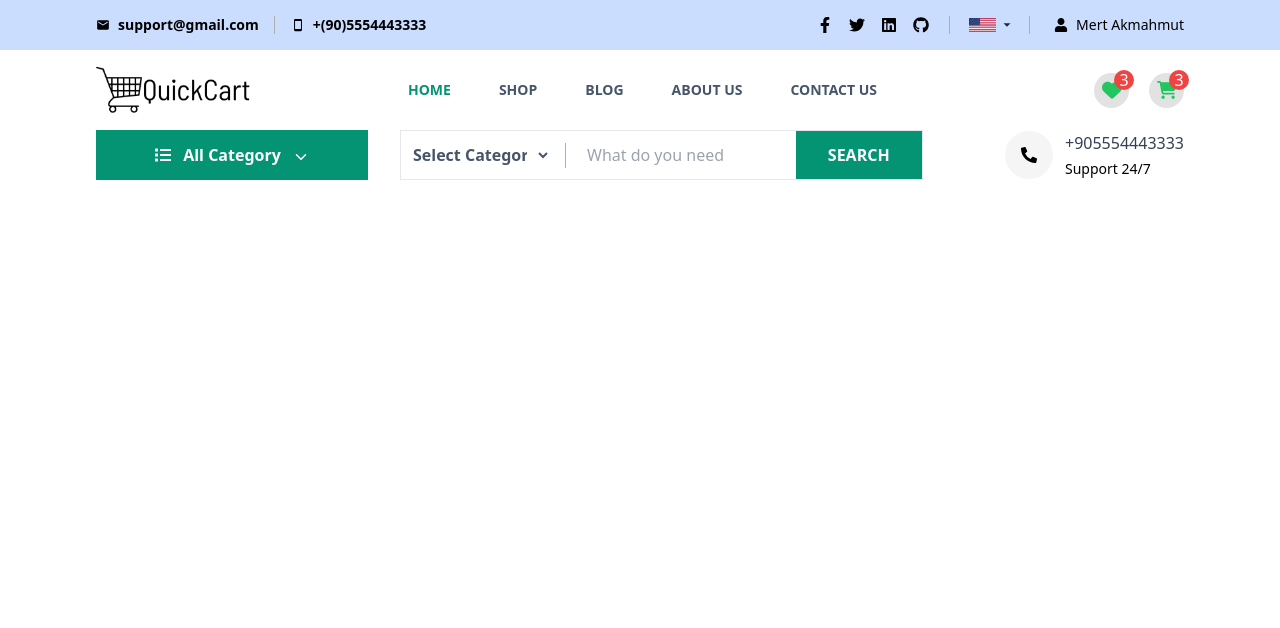
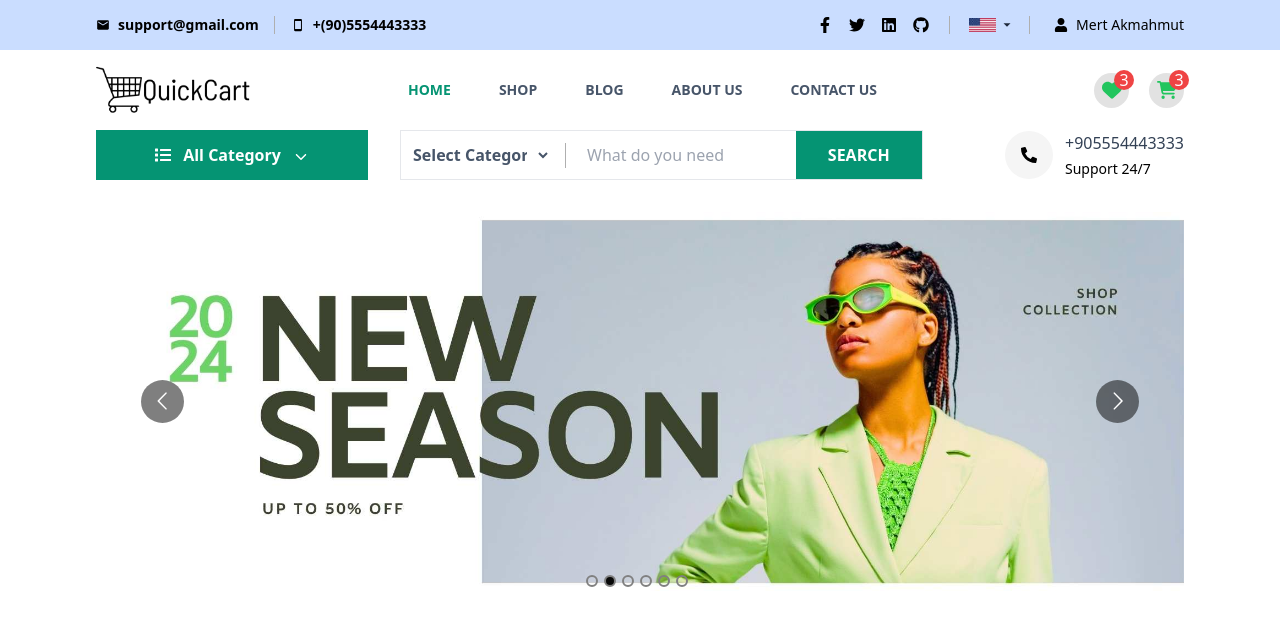
Before and after one commit to mertakmahmut/frontend-ecommerce, a React (Create React App) app: page / in a window 1280 px wide. Shown: the top 628 px of the page. Built offline with nearby package versions, Linux system fonts and the light colour scheme.

Commit message:
carousel done

```diff
--- /dev/null
+++ b/src/components/Banner.jsx
@@ -0,0 +1,56 @@
+import React from 'react';
+import Carousel from 'react-multi-carousel';
+import { Link } from 'react-router-dom';
+import 'react-multi-carousel/lib/styles.css'
+
+const Banner = () => {
+
+    const responsive = {
+        superLargeDesktop: {
+            breakpoint: { max: 4000, min: 3000 },
+            items: 1
+        },
+        desktop: {
+            breakpoint: { max: 3000, min: 1024 },
+            items: 1
+        },
+        tablet: {
+            breakpoint: { max: 1024, min: 464 },
+            items: 1
+        },
+        mobile: {
+            breakpoint: { max: 464, min: 0 },
+            items: 1
+        },
+    }
+
+
+
+    return (
+        <div className='w-full md-lg:mt-6'>
+            <div className='w-[85%] lg:w-[90%] mx-auto'>
+                <div className='w-full flex flex-wrap md-lg:gap-8'>
+                    <div className='w-full'>
+                        <div className='my-8'>
+                <Carousel
+                    autoPlay={true}
+                    infinite={true}
+                    arrows={true}
+                    showDots={true}
+                    responsive={responsive}
+                >
+                {
+                    [1,2,3,4,5,6].map((img, i) => <Link key={i} to='#'>
+                        <img src={`http://localhost:3000/images/banner/${img}.jpg`} alt="" />
+                    </Link> )
+                }
+                </Carousel>
+                        </div>
+                    </div>
+                </div>
+            </div>
+        </div>
+    );
+};
+
+export default Banner;
--- a/src/pages/Home.jsx
+++ b/src/pages/Home.jsx
@@ -1,10 +1,12 @@
 import React from 'react';
-import Header from '../components/Header'
+import Header from '../components/Header';
+import Banner from '../components/Banner';
 
 const Home = () => {
     return (
         <div className='w-full'>
             <Header/>
+            <Banner/>
         </div>
     );
 };
```
